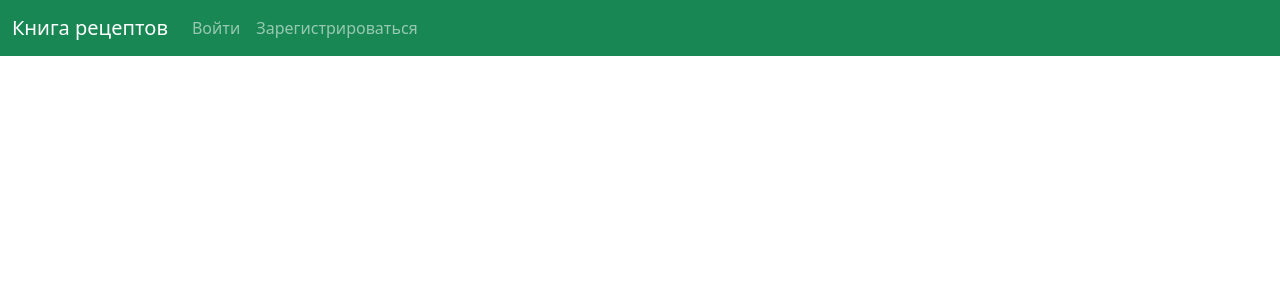
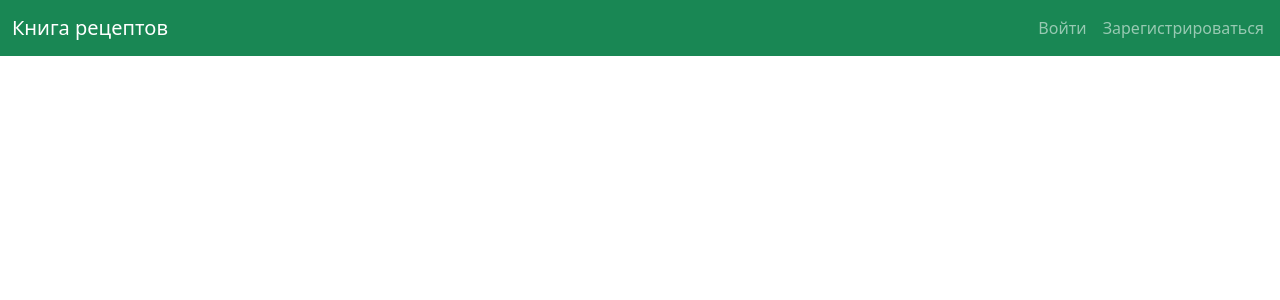
Before and after one commit to olik07/web-project, a Flask app: page / in a window 1280 px wide. Shown: the top 300 px of the page. Run offline with Flask 3, Linux system fonts and the light colour scheme.

Commit message:
edit navigation bar 2.0

```diff
--- a/templates/base.html
+++ b/templates/base.html
@@ -14,10 +14,11 @@
   <body>
   <header>
   <nav class="navbar navbar-expand-lg navbar-dark bg-success">
-  <div class="container-fluid">
+  <div class="container-fluid mr-auto">
     <a class="navbar-brand" href="/">Книга рецептов</a>
+  </div>
     <div class="collapse navbar-collapse" id="navbarSupportedContent">
-      <ul class="navbar-nav me-auto">
+      <ul class="navbar-nav me-2">
         {% if current_user.is_authenticated %}
         <li class="nav-item dropdown">
           <a class="nav-link dropdown-toggle" href="#" id="navbarDropdown" role="button" data-bs-toggle="dropdown" aria-expanded="false">
@@ -36,7 +37,6 @@
         </li>
         {% endif %}
       </ul>
-    </div>
   </div>
 </nav>
 </header>
```
